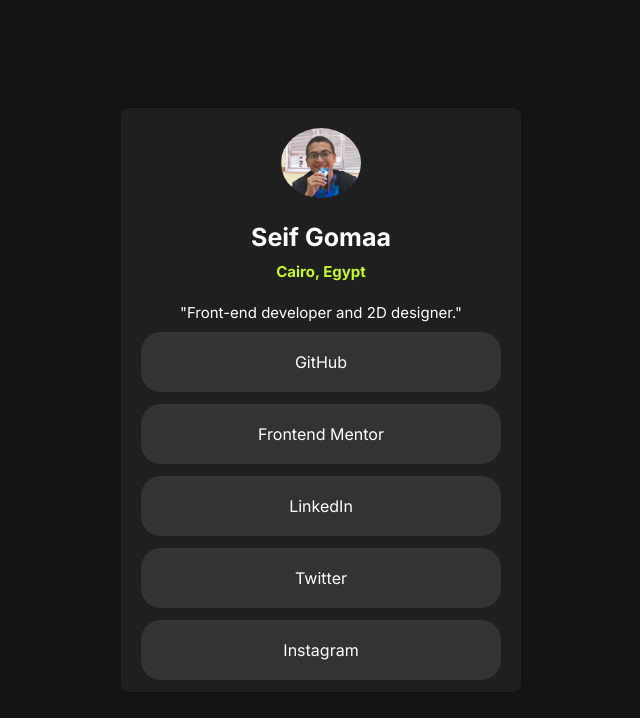
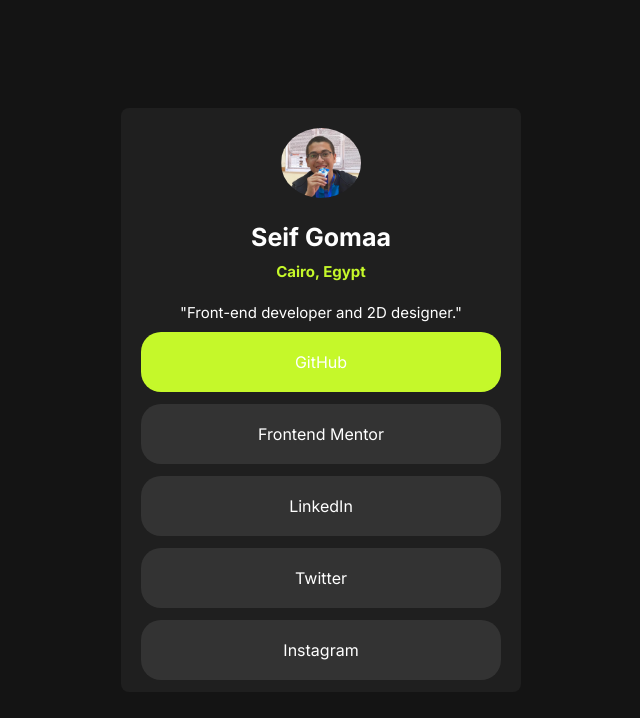
Before and after one commit to Seee-if/Seif, a plain HTML site: page index.html in a window 1280 px wide. In both pictures the pointer is over the link "GitHub". Shown: the whole page, without its empty margins (319-959 px from the left). Drawn offline with Linux system fonts and the light colour scheme.

Commit message:
Update style.css

```diff
--- a/style.css
+++ b/style.css
@@ -63,8 +63,13 @@ a{
 
 }
 a:active{
+  transition: all 0.15s ease-in-out;
+  opacity: 0.8;
+
+}
+a:hover{
   background-color: var(--Green);
-  transition: all 0.15s ease-in-out;
+  transition: all 0.3s ease-in-out;
 
 }
 
```
